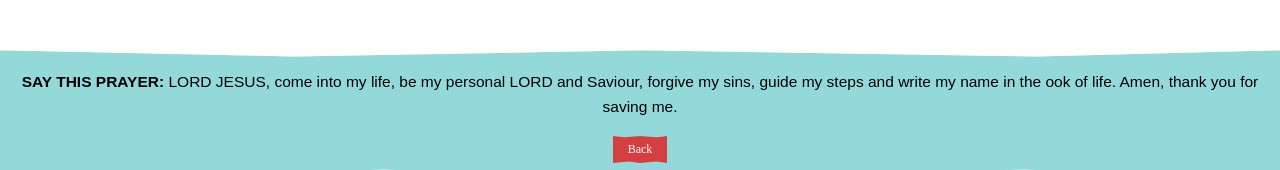
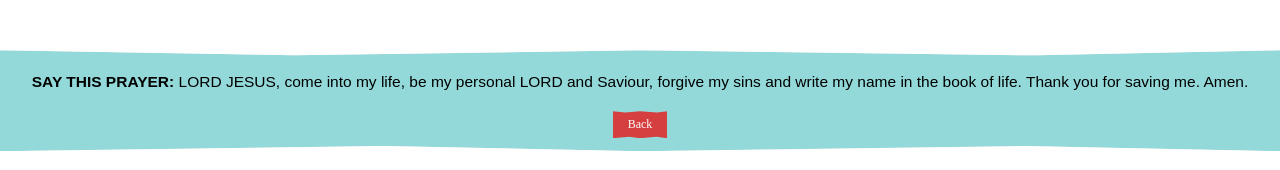
Before and after one commit to Iydeejames/Fortress-of-hope, a React (Create React App) app: page / in a window 1280 px wide. Both pictures are taken after a click on the button "YES". Shown: the part 1803-1973 px from the top of the page. Built offline with nearby package versions, Linux system fonts and the light colour scheme.

Commit message:
Successfully Degugged

```diff
--- a/src/App.js
+++ b/src/App.js
@@ -10,6 +10,7 @@ import FindBranch from './components/FindBranch';
 import BranchDetails from './components/BranchDetails';
 import SalvationSection from './components/Salvation';
 import EventSection from './components/Events';
+import ConnectSection from './components/Connect'
 
 function App() {
   const [showBranchDetails, setShowBranchDetails] = useState(false);
@@ -30,7 +31,7 @@ function App() {
       <VideoSection />
       <SalvationSection />
       <PhotoSection />
-      <FindBranch handleShowBranchDetails={handleShowBranchDetails} />
+      <FindBranch />
       <BannerSection />
       <EventSection />
       {showBranchDetails && <BranchDetails handleCloseBranchDetails={handleCloseBranchDetails} />}
--- a/src/components/Salvation.js
+++ b/src/components/Salvation.js
@@ -23,7 +23,7 @@ const SalvationSection = () => {
         <div className="salvation-page">
           <p>
             <b>SAY THIS PRAYER:</b> LORD JESUS, come into my life, be my personal LORD and Saviour,
-              forgive my sins, guide my steps and write my name in the ook of life. Amen, thank you for saving me.
+              forgive my sins and write my name in the book of life. Thank you for saving me.  Amen.
           </p>
           <button onClick={handleBackClick} className="back-button">Back</button>
         </div>
```
Also changed, not shown: src/components/Connect.js (added).
